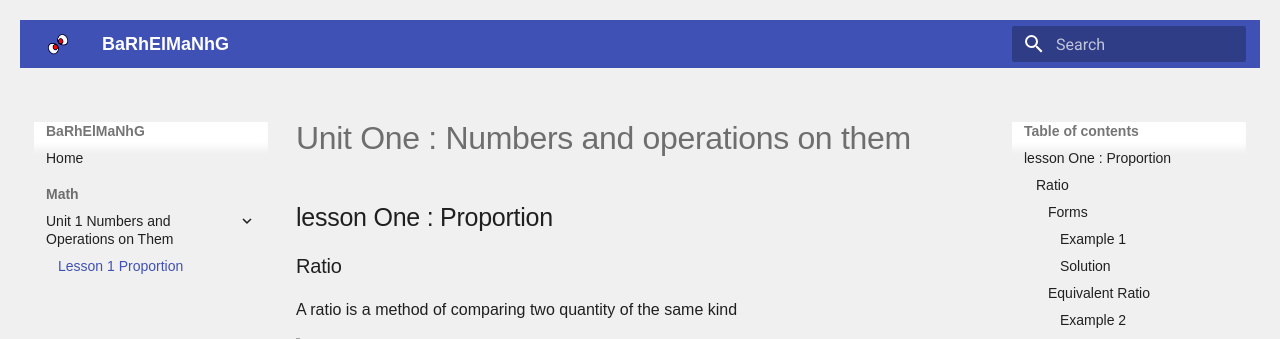
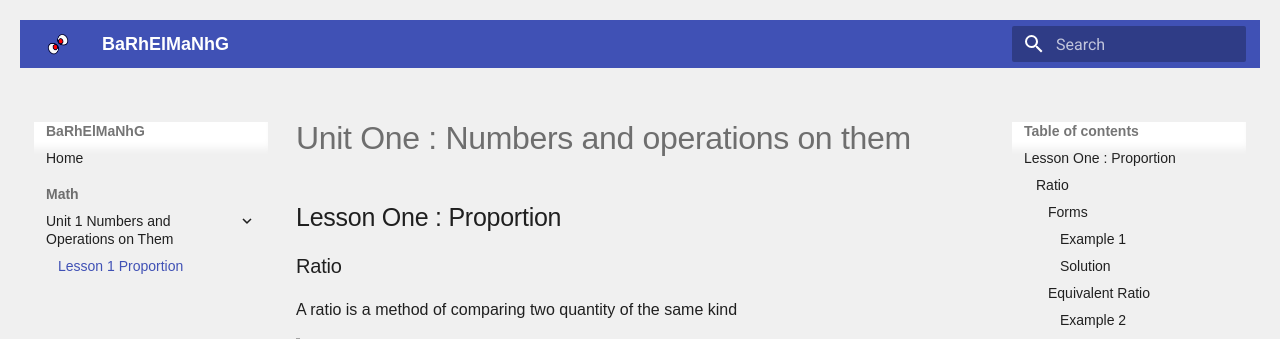
Before and after one commit to amansour-gh/educational.github.io, an MkDocs documentation site: the page built from docs/math/unit1/lesson1.md, in a window 1280 px wide and 900 px high. Shown: the top 339 px of the window. Built offline with MkDocs 1.6.1 and Material for MkDocs 9.7.7, drawn with Linux system fonts in a browser that asks for light colours; some of the changed lines change nothing that is shown; some of the changed text lies outside the part shown.

Commit message:
240927-38

```diff
--- a/docs/math/unit1/lesson1.md
+++ b/docs/math/unit1/lesson1.md
@@ -1,5 +1,5 @@
 # Unit One : Numbers and operations on them
-## lesson One : Proportion
+## Lesson One : Proportion
 ### Ratio
 A ratio is a method of comparing two quantity of the same kind
 > expresses the relationship between a part and a part, a part and a whole, or a whole and a part
@@ -208,36 +208,23 @@
 </head>
 <body>
 
-    <h1>رسم بياني باستخدام Chart.js</h1>
+    <h1>رسم بياني خطي باستخدام Chart.js</h1>
     <canvas id="myChart" width="400" height="200"></canvas>
 
     <script>
         // تأكد من أن الكود التالي يأتي بعد تضمين Chart.js
         const ctx = document.getElementById('myChart').getContext('2d');
         const myChart = new Chart(ctx, {
-            type: 'bar', // نوع الرسم البياني (مثل 'line', 'bar', 'pie', إلخ)
+            type: 'line', // نوع الرسم البياني (خط)
             data: {
                 labels: ['Red', 'Blue', 'Yellow', 'Green', 'Purple', 'Orange'],
                 datasets: [{
                     label: '# من الأصوات',
                     data: [12, 19, 3, 5, 2, 3],
-                    backgroundColor: [
-                        'rgba(255, 99, 132, 0.2)',
-                        'rgba(54, 162, 235, 0.2)',
-                        'rgba(255, 206, 86, 0.2)',
-                        'rgba(75, 192, 192, 0.2)',
-                        'rgba(153, 102, 255, 0.2)',
-                        'rgba(255, 159, 64, 0.2)'
-                    ],
-                    borderColor: [
-                        'rgba(255, 99, 132, 1)',
-                        'rgba(54, 162, 235, 1)',
-                        'rgba(255, 206, 86, 1)',
-                        'rgba(75, 192, 192, 1)',
-                        'rgba(153, 102, 255, 1)',
-                        'rgba(255, 159, 64, 1)'
-                    ],
-                    borderWidth: 1
+                    backgroundColor: 'rgba(75, 192, 192, 0.2)', // لون الخلفية
+                    borderColor: 'rgba(75, 192, 192, 1)', // لون الخط
+                    borderWidth: 2,
+                    fill: true // ملء المساحة تحت الخط
                 }]
             },
             options: {
```
